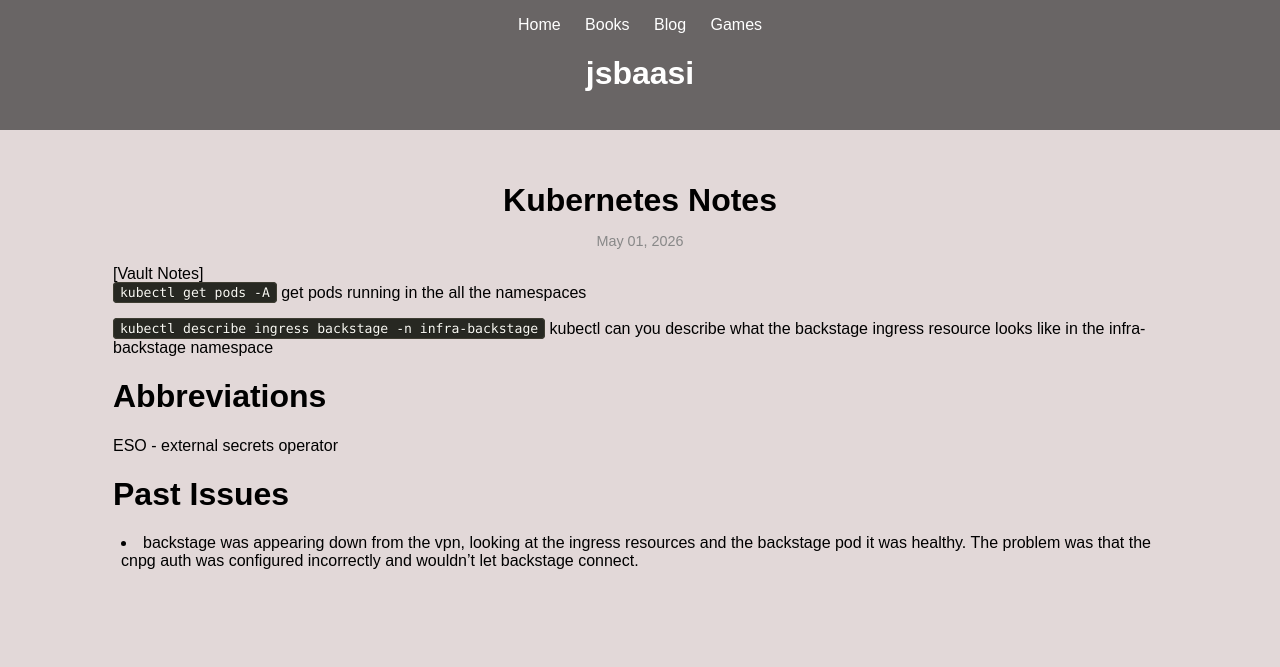
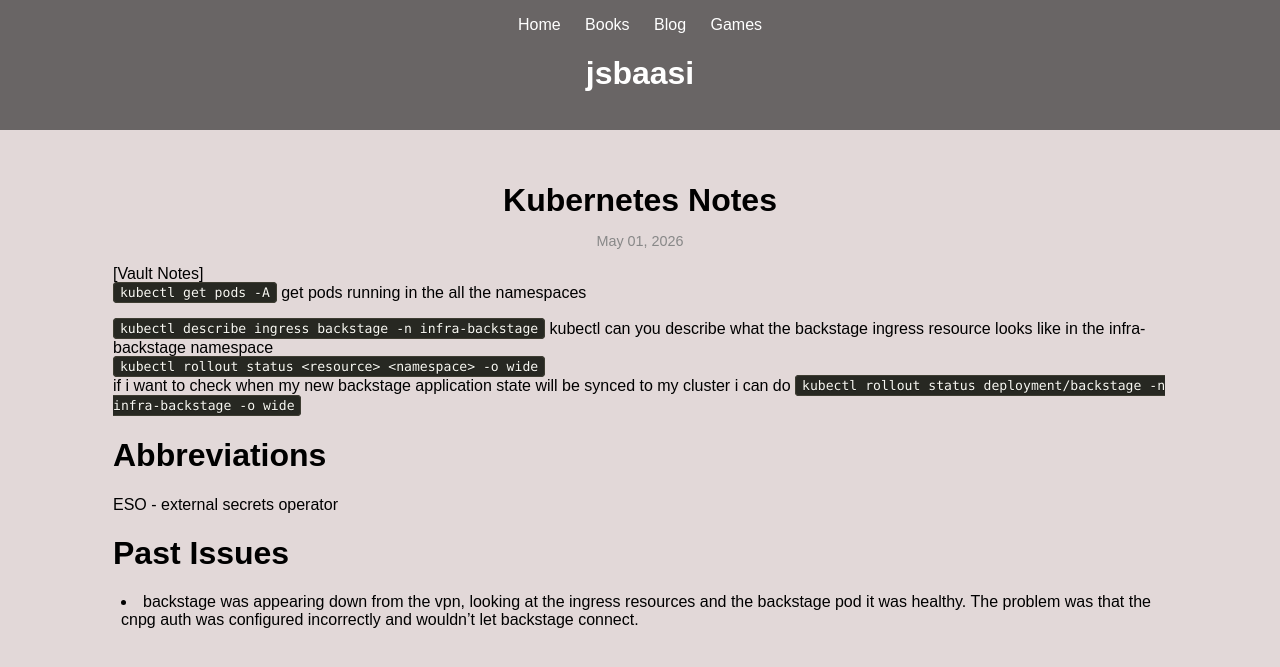
Before and after one commit to jsbaasi/jsbaasi.github.io, a Jekyll site: the page built from _posts/2026-05-01-kubernetes-notes.md, in a window 1280 px wide. Shown: the top 667 px of the page. Built offline with Jekyll 4.4.1, drawn with Linux system fonts in a browser that asks for light colours.

Commit message:
vault backup: 2026-05-03 15:43:54

```diff
--- a/_posts/2026-05-01-kubernetes-notes.md
+++ b/_posts/2026-05-01-kubernetes-notes.md
@@ -9,6 +9,8 @@ permalink: /kubernetes-notes/
 `kubectl get pods -A` get pods running in the all the namespaces
 
 `kubectl describe ingress backstage -n infra-backstage` kubectl can you describe what the backstage ingress resource looks like in the infra-backstage namespace
+`kubectl rollout status <resource> <namespace> -o wide`
+if i want to check when my new backstage application state will be synced to my cluster i can do `kubectl rollout status deployment/backstage -n infra-backstage -o wide`
 # Abbreviations
 ESO - external secrets operator
 # Past Issues
```
